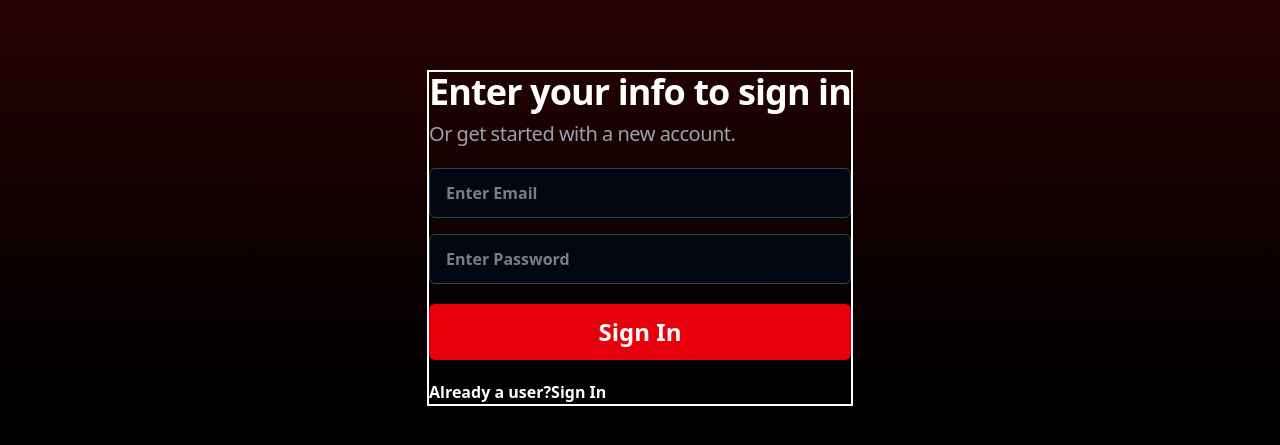
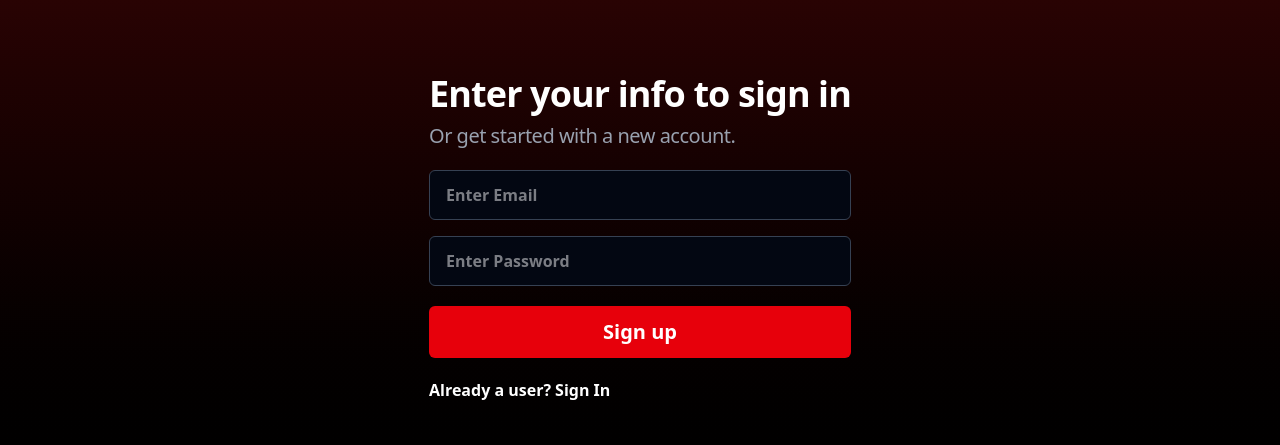
Before and after one commit to Yogeshmalik/nextflix-gpt, a Next.js app: page /login in a window 1280 px wide. Shown: the part 231-676 px from the top of the page. Built offline with nearby package versions, Linux system fonts and the light colour scheme.

Commit message:
Login screen

```diff
--- a/src/pages/LoginPage.jsx
+++ b/src/pages/LoginPage.jsx
@@ -3,8 +3,13 @@ import { useState } from "react";
 
 const LoginPage = () => {
   const [isSignIn, setIsSignIn] = useState(false);
+
+  const handleLoginLogoutToggle = () => {
+    setIsSignIn(!isSignIn);
+  };
+
   return (
-    <div className="border-2 border-white space-y-3 md:space-y-5">
+    <div className="border- border-white space-y-3 md:space-y-5 w-full">
       <div className="flex flex-col space-y-2">
         <h1 className="text-white font-bold text-2xl md:text-4xl flex tracking-tight">
           Enter your info to sign in
@@ -26,26 +31,32 @@ const LoginPage = () => {
         />
       </div>
       <div className="flex flex-col space-y-2 md:space-y-4 items-center w-full">
-        {!isSignIn ? (
-          <button className="flex justify-center text-lg md:text-2xl cursor-pointer bg-red-600 hover:bg-red-700 text-white font-bold rounded-md w-full px-4 py-3 transition-all ease-in-out duration-200">
+        {isSignIn ? (
+          <button className="flex justify-center text-lg md:text-xl cursor-pointer bg-red-600 hover:bg-red-700 text-white font-bold rounded-md w-full px-4 py-3 transition-all ease-in-out duration-200">
             Sign In
           </button>
         ) : (
-          <button className="flex justify-center text-lg md:text-2xl cursor-pointer bg-red-600 hover:bg-red-700 text-white font-bold rounded-md w-full px-4 py-3 transition-all ease-in-out duration-200">
-            Sign Out
+          <button className="flex justify-center text-lg md:text-xl cursor-pointer bg-red-600 hover:bg-red-700 text-white font-bold rounded-md w-full px-4 py-3 transition-all ease-in-out duration-200">
+            Sign up
           </button>
         )}
       </div>
       <div className="flex flex-col space-y-2 md:space-y-3">
-        {isSignIn ? (
-          <p className="flex cursor-pointer text-white font-semibold text-left">
-            New to Nextflix? <span>Sign Up</span>
-          </p>
-        ) : (
-          <p className="flex cursor-pointer text-white font-semibold text-left">
-            Already a user? <span>Sign In</span>
-          </p>
-        )}
+        <p
+          className="flex cursor-pointer text-white font-semibold text-left"
+          onClick={handleLoginLogoutToggle}
+        >
+          {isSignIn ? (
+            <>
+              New to Nextflix?
+              <span className="px-1 font-bold">Sign Up</span>
+            </>
+          ) : (
+            <>
+              Already a user?<span className="px-1 font-bold">Sign In</span>
+            </>
+          )}
+        </p>
       </div>
     </div>
   );
```
